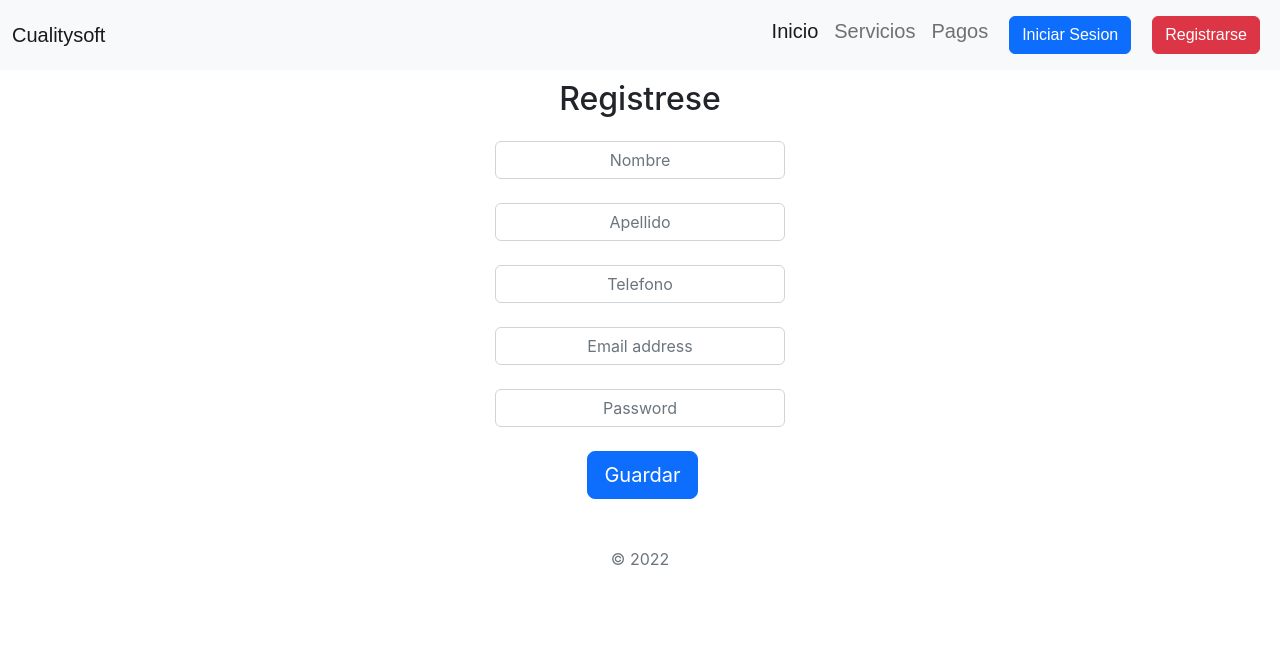
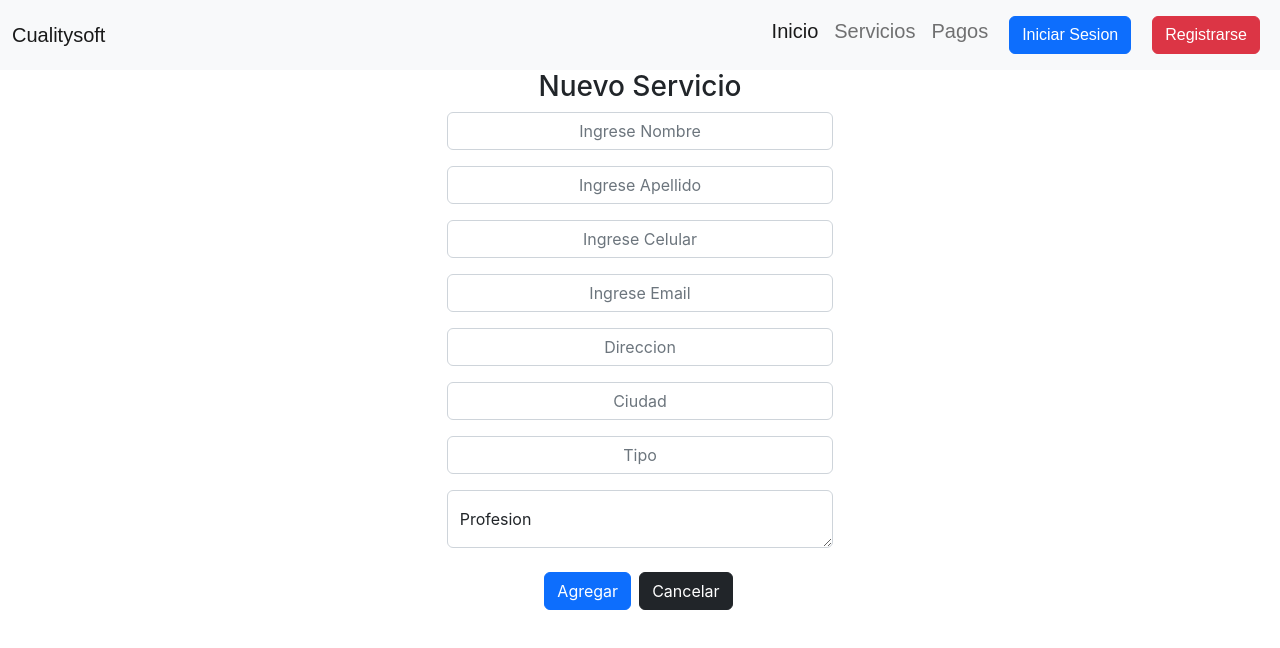
Before and after one commit to dgarcia26/proyecto_calidad_soft, a React (Create React App) app: page /Register in a window 1280 px wide. Shown: the top 648 px of the page. Built offline with nearby package versions, Linux system fonts and the light colour scheme.

Commit message:
Registrese

```diff
--- a/src/components/Formulario.jsx
+++ b/src/components/Formulario.jsx
@@ -11,6 +11,7 @@ const [celular, setCelular] = useState('')
 const [email, setEmail] = useState('')
 const [direccion, setDireccion] = useState('')
 const [ciudad, setCiudad] = useState('')
+const [categoria, setCategoria] = useState('')
 const [solicitud, setSolicitud] = useState('')
 const [listaTiquet, setlistaTiquet] = useState([])
 const [modoEdicion, setModoEdicion] = useState(false)
@@ -41,13 +42,14 @@ const guardarTiquet = async (e) => {
           emailPersona: email,
           direccionPersona: direccion,
           ciudadPersona: ciudad,
+          categoriaPersona: categoria,
           solicitudPersona: solicitud,
           //agregar mas campo
           //imageUrl
       })
       setlistaTiquet([
           ...listaTiquet,
-          {nombrePersona:nombre, apellidoPersona: apellido, celularPersona: celular, emailPersona: email, direccionPersona: direccion, ciudadPersona: ciudad,
+          {nombrePersona:nombre, apellidoPersona: apellido, celularPersona: celular, emailPersona: email, direccionPersona: direccion, ciudadPersona: ciudad, categoriaPersona: categoria,
               solicitudPersona: solicitud, id:data.id}
       ])
 
@@ -57,6 +59,7 @@ const guardarTiquet = async (e) => {
       setEmail('')
       setDireccion('')
       setCiudad('')
+      setCategoria('')
       setSolicitud('')
 
   }catch(error){
@@ -78,13 +81,14 @@ const editarTiquet = async (e) => {
           emailPersona: email,
           direccionPersona: direccion,
           ciudadPersona: ciudad,
+          categoriaPersona: categoria,
           solicitudPersona: solicitud,
 
       })
 
 
       const nuevoArray = listaTiquet.map(
-          item => item.id === id ? {id: id, nombrePersona:nombre, apellidoPersona: apellido, celularPersona: celular, emailPersona: email, direccionPersona: direccion, ciudadPersona: ciudad,
+          item => item.id === id ? {id: id, nombrePersona:nombre, apellidoPersona: apellido, celularPersona: celular, emailPersona: email, direccionPersona: direccion, ciudadPersona: ciudad, categoriaPersona: categoria,
               solicitudPersona: solicitud
           //mas iten
           } : item
@@ -97,6 +101,7 @@ const editarTiquet = async (e) => {
       setEmail('')
       setDireccion('')
       setCiudad('')
+      setCategoria('')
       setSolicitud('')
       setId('')
       setModoEdicion(false)
@@ -116,6 +121,7 @@ const cancelar = () =>{
   setEmail('')
   setDireccion('')
   setCiudad('')
+  setCategoria('')
   setSolicitud('')
   setId('')
 }
@@ -166,10 +172,17 @@ const cancelar = () =>{
                 />
                 <input type="text"
                 className="form-control mb-3 text-center"
-                placeholder='Ingrese Solicitud'
-                value={solicitud}
-                onChange={(e)=>setSolicitud(e.target.value)} required
-                />
+                placeholder='Categoria (Nevera, Aire, PC, Electrico)'
+                value={categoria}
+                onChange={(e)=>setCategoria(e.target.value)} required>
+                </input>
+
+                <div class="form-floating">
+                  <textarea class="form-control" placeholder='Ingrese solicitud' id="floatingTextarea" value={solicitud}
+                  onChange={(e)=>setSolicitud(e.target.value)} required></textarea>
+                  <label for="floatingTextarea">Solicitud</label>
+                </div>
+                <br />
                 {
                   modoEdicion ?
                   (
--- a/src/components/Register.jsx
+++ b/src/components/Register.jsx
@@ -1,22 +1,213 @@
-import React from 'react'
+import React, { useState } from 'react'
+import {db} from '../firebase';
+import { collection, addDoc, doc, updateDoc } from 'firebase/firestore';
+import { Link } from 'react-router-dom'
 
-const Register = () => {
+const Register = () => {const [nombre, setNombre] = useState('')
+const [apellido, setApellido] = useState('')
+const [celular, setCelular] = useState('')
+const [email, setEmail] = useState('')
+const [direccion, setDireccion] = useState('')
+const [ciudad, setCiudad] = useState('')
+const [tipo, setTipo] = useState('')
+const [profesion, setProfesion] = useState('')
+const [listaTiquet, setlistaTiquet] = useState([])
+const [modoEdicion, setModoEdicion] = useState(false)
+const [id, setId] = useState('')
+
+
+
+//-----inicio de eliminar----------------------
+/*const eliminar = async id =>{
+  try{
+      await deleteDoc(doc(db, 'Tiquet', id))
+  }catch(error){
+      console.log(error)
+  }
+}*/
+//-----fin de eliminar----------------------
+//-----inicio de guardar tiquet------------
+const guardarTiquet = async (e) => {
+  e.preventDefault()
+
+  try{
+     //const imageUrl = await obtenerImagen();
+     //console.log(imageUrl)
+      const data = await addDoc(collection(db, 'Usuario'),{
+          nombrePersona:nombre,
+          apellidoPersona: apellido,
+          celularPersona: celular,
+          emailPersona: email,
+          direccionPersona: direccion,
+          ciudadPersona: ciudad,
+          tipoPersona: tipo,
+          profesionPersona: profesion,
+          //agregar mas campo
+          //imageUrl
+      })
+      setlistaTiquet([
+          ...listaTiquet,
+          {nombrePersona:nombre, apellidoPersona: apellido, celularPersona: celular, emailPersona: email, direccionPersona: direccion, ciudadPersona: ciudad, tipoPersona: tipo,
+              profesionPersona: profesion, id:data.id}
+      ])
+
+      setNombre('')
+      setApellido('')
+      setCelular('')
+      setEmail('')
+      setDireccion('')
+      setCiudad('')
+      setTipo('')
+      setProfesion('')
+
+  }catch(error){
+      console.log(error)
+  }
+}
+//------fin de guardar------
+
+const editarTiquet = async (e) => {
+  e.preventDefault()
+  try{
+      //const imageUrl2 = await obtenerImagen();
+      const docRef = doc(db, 'Usuario', id);
+      await updateDoc(docRef, {
+
+          nombrePersona:nombre,
+          apellidoPersona: apellido,
+          celularPersona: celular,
+          emailPersona: email,
+          direccionPersona: direccion,
+          ciudadPersona: ciudad,
+          tipoPersona: tipo,
+          profesionPersona: profesion
+
+      })
+
+
+      const nuevoArray = listaTiquet.map(
+          item => item.id === id ? {id: id, nombrePersona:nombre, apellidoPersona: apellido, celularPersona: celular, emailPersona: email, direccionPersona: direccion, ciudadPersona: ciudad,
+            tipoPersona: tipo, profesionPersona: profesion
+          //mas iten
+          } : item
+      )
+
+      setlistaTiquet(nuevoArray)
+      setNombre('')
+      setApellido('')
+      setCelular('')
+      setEmail('')
+      setDireccion('')
+      setCiudad('')
+      setTipo('')
+      setProfesion('')
+      setId('')
+      setModoEdicion(false)
+
+  }catch(error){
+      console.log(error)
+  }
+}
+
+//-----fin de editar
+
+const cancelar = () =>{
+  setModoEdicion(false)
+  setNombre('')
+  setApellido('')
+  setCelular('')
+  setEmail('')
+  setDireccion('')
+  setCiudad('')
+  setTipo('')
+  setProfesion('')
+  setId('')
+}
+
   return (
-    <div className='app-conten'>
-        <h2>Registrese</h2>
-        <div>
-        <form class="form-signin">
+    <div>
+        <div className="row">
+            <div className='col-4'></div>
+            <div className='col-4'>
 
-              <input type="text" id="inputText" class="form-control text-center" placeholder="Nombre" required="" autofocus="" /><br />
-              <input type="text" id="inputText" class="form-control text-center" placeholder="Apellido" required="" autofocus="" /><br />
-              <input type="tel" id="inputTel" class="form-control text-center" placeholder="Telefono" required="" autofocus="" /><br />
-              <input type="email" id="inputEmail" class="form-control text-center" placeholder="Email address" required="" autofocus="" /><br />
-              <input type="password" id="inputPassword" class="form-control text-center" placeholder="Password" required="" /><br />
+            <form className='container justify-content-center' onSubmit={modoEdicion ? editarTiquet : guardarTiquet}>
+                <h3>Nuevo Servicio</h3>
+                <input type="text"
+                className="form-control mb-3 text-center"
+                placeholder='Ingrese Nombre'
+                value={nombre}
+                onChange={(e)=>setNombre(e.target.value)} required
+                />
+                 <input type="text"
+                className="form-control mb-3 text-center"
+                placeholder='Ingrese Apellido'
+                value={apellido}
+                onChange={(e)=>setApellido(e.target.value)} required
+                />
+                <input type="text"
+                className="form-control mb-3 text-center"
+                placeholder='Ingrese Celular'
+                value={celular}
+                onChange={(e)=>setCelular(e.target.value)} required
+                />
+                <input type="text"
+                className="form-control mb-3 text-center"
+                placeholder='Ingrese Email'
+                value={email}
+                onChange={(e)=>setEmail(e.target.value)} required
+                />
+                <input type="text"
+                className="form-control mb-3 text-center"
+                placeholder='Direccion'
+                value={direccion}
+                onChange={(e)=>setDireccion(e.target.value)} required
+                />
+                <input type="text"
+                className="form-control mb-3 text-center"
+                placeholder='Ciudad'
+                value={ciudad}
+                onChange={(e)=>setCiudad(e.target.value)} required
+                />
+                <input type="text"
+                className="form-control mb-3 text-center"
+                placeholder='Tipo'
+                value={tipo}
+                onChange={(e)=>setTipo(e.target.value)} required>
+                </input>
 
-              <button class="btn btn-lg btn-primary btn-block" type="submit">Guardar</button>
-              <p class="mt-5 mb-3 text-muted">© 2022</p>
-          </form>
-        </div>
+                <div class="form-floating">
+                  <textarea class="form-control" placeholder='Profesion' id="floatingTextarea" value={profesion}
+                  onChange={(e)=>setProfesion(e.target.value)} required></textarea>
+                  <label for="floatingTextarea">Profesion</label>
+                </div>
+                <br />
+                {
+                  modoEdicion ?
+                  (
+                      <>
+                          <button
+                          className='btn btn-warning btn-block'
+                          on='submit'>Editar</button>
+                          <Link to="/Servicios"><button
+                          className='btn btn-dark btn-block mx-2'
+                          onClick={()=>cancelar()}>Cancelar</button></Link>
+                      </>
+                  )
+                  :
+                  <button
+                  type='submit'
+                  className='btn btn-primary btn-block'>
+                  Agregar
+                  </button>
+
+                }
+                <Link to="/Servicios"><button
+                          className='btn btn-dark btn-block mx-2'
+                          onClick={()=>cancelar()}>Cancelar</button></Link>
+
+            </form>
+            </div>
+            </div>
     </div>
   )
 }
--- a/src/components/Servicios.jsx
+++ b/src/components/Servicios.jsx
@@ -42,6 +42,7 @@ const Servicios = () => {
                                     <div className="card-body">
                                       <div className="card-title">
                                         <h6 className="lead"><b>Nombre:</b> {item.nombrePersona} {item.apellidoPersona}</h6>
+                                        <h6>Categoria: {item.categoriaPersona}</h6>
                                         <h6 className="card-text">
                                           Solicitud: {item.solicitudPersona}
                                         </h6>
```
